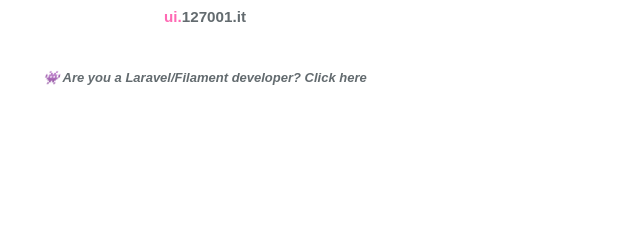
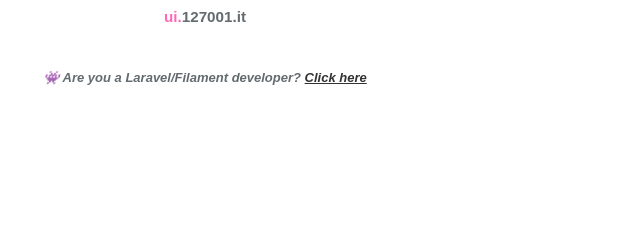
Before and after one commit to andreapollastri/127001.it, a plain HTML site: page index.html in a window 1280 px wide. Shown: the part 420-660 px from the top of the page, 435-1075 px from the left. Drawn offline with Linux system fonts and the light colour scheme.

Commit message:
Fixed link to init

```diff
--- a/index.html
+++ b/index.html
@@ -107,7 +107,8 @@
             >
           </h3>
           <br /><br /><i
-            >👾 Are you a Laravel/Filament developer? <a href="https://init.127001.it" target="_blank"></a>Click here</a></i
+            >👾 Are you a Laravel/Filament developer?
+            <a href="https://init.127001.it" target="_blank">Click here</a></i
           >
         </div>
       </div>
```
